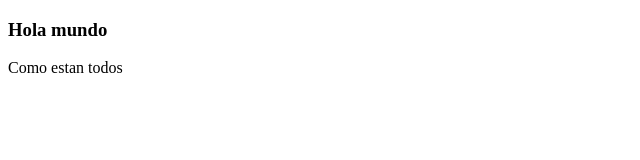
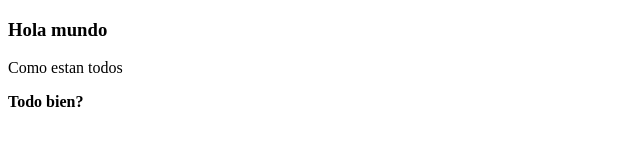
Before and after one commit to FranciscoGXX/Prueba, a plain HTML site: page index.html in a window 1280 px wide. Shown: the full height of the page, 0-640 px from the left. Drawn offline with Linux system fonts and the light colour scheme.

Commit message:
Updatiing Index for try git chekout

```diff
--- a/index.html
+++ b/index.html
@@ -9,5 +9,6 @@
 <body>
     <h3>Hola mundo</h3>
     <p>Como estan todos</p>
+    <b>Todo bien?</b>
 </body>
 </html>
```
